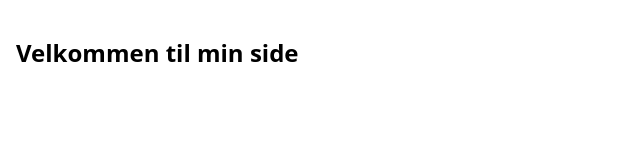
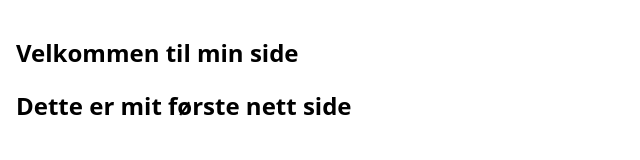
Before and after one commit to sonja-ops/23.02.-start, a website: page index.html in a window 1280 px wide. Shown: the whole page, without its empty margins (0-640 px from the left). Drawn offline with Linux system fonts and the light colour scheme.

Commit message:
addet h2

```diff
--- a/index.html
+++ b/index.html
@@ -17,6 +17,7 @@
       <section>
         <!-- Hero seksjon -->
         <h1>Velkommen til min side</h1>
+        <h2>Dette er mit første nett side</h2>
       </section>
       <section>
         <!-- Videre informasjon -->
```
